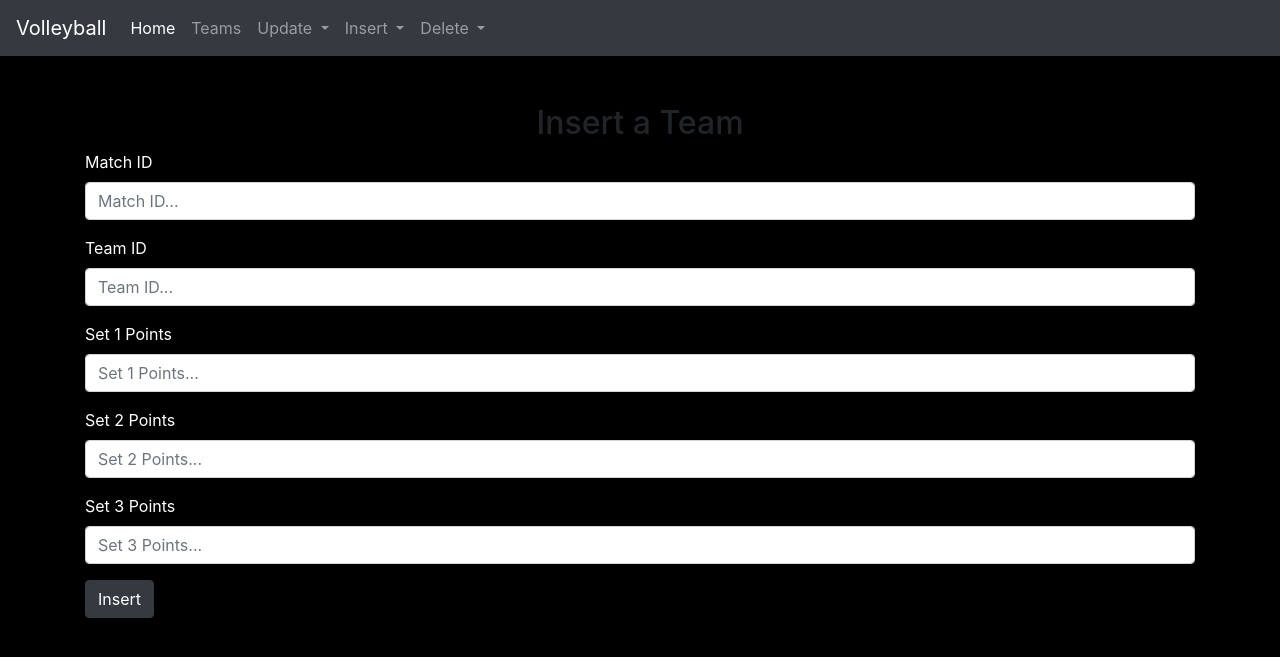
After one commit to DeLeon-coder/Volleyball-Games, a PHP site: page /Quarter_insert.php in a window 1280 px wide. The commit adds this page. Shown: the top 657 px of the page. Run offline with PHP 8.4, Linux system fonts and the light colour scheme; some libraries are stand-ins or nearby versions.

Commit message:
Add files via upload

```diff
--- /dev/null
+++ b/Volleyball/Quarter_insert.php
@@ -0,0 +1,176 @@
+<!DOCTYPE html>
+<html lang="en">
+<head>
+    <meta charset="UTF-8">
+    <meta name="viewport" content="width=device-width, initial-scale=1.0">
+    <title>Add a team</title>
+    <link rel="stylesheet" href="https://cdn.jsdelivr.net/npm/bootstrap@4.0.0/dist/css/bootstrap.min.css" integrity="sha384-Gn5384xqQ1aoWXA+058RXPxPg6fy4IWvTNh0E263XmFcJlSAwiGgFAW/dAiS6JXm" crossorigin="anonymous">
+    <link rel="stylesheet" href="style.css" type="text/css">
+</head>
+<body>
+    <nav class="navbar navbar-expand-lg navbar-dark bg-dark">
+        <a class="navbar-brand" href="Home.php">Volleyball</a>
+        <button class="navbar-toggler" type="button" data-toggle="collapse" data-target="#navbarSupportedContent" aria-controls="navbarSupportedContent" aria-expanded="false" aria-label="Toggle navigation">
+            <span class="navbar-toggler-icon"></span>
+        </button>
+        <div class="collapse navbar-collapse" id="navbarNavDropdown">
+            <ul class= "navbar-nav">
+                <li class="nav-item active">
+                    <a class="nav-link" href="Home.php">Home<span class="sr-only">(current)</span></a>
+                </li>
+
+                <li class="nav-item">
+                    <a class="nav-link" href="teams.php">Teams</a>
+                </li>
+
+                <li class="nav-item dropdown">
+                    <a class="nav-link dropdown-toggle" href="#" id="navbarDropdownMenuLink" data-toggle="dropdown" aria-haspopup="true" aria-expanded="false">
+                        Update
+                    </a>
+                    <div class="dropdown-menu" aria-labelledby="navbarDropdownMenuLink">
+                        <a class="dropdown-item" href="Quarter_update.php">Quarter Games</a>
+                        <a class="dropdown-item" href="#">Another action</a>
+                        <a class="dropdown-item" href="#">Something else here</a>
+                    </div>
+                </li>
+
+                <li class="nav-item dropdown">
+                    <a class="nav-link dropdown-toggle" href="#" id="navbarDropdownMenuLink" data-toggle="dropdown" aria-haspopup="true" aria-expanded="false">
+                        Insert
+                    </a>
+                    <div class="dropdown-menu" aria-labelledby="navbarDropdownMenuLink">
+                        <a class="dropdown-item" href="Quarter_insert.php">Quarter Games</a>
+                        <a class="dropdown-item" href="#">Another action</a>
+                        <a class="dropdown-item" href="#">Something else here</a>
+                    </div>
+                </li>
+                <li class="nav-item dropdown">
+                    <a class="nav-link dropdown-toggle" href="#" id="navbarDropdownMenuLink" data-toggle="dropdown" aria-haspopup="true" aria-expanded="false">
+                        Delete
+                    </a>
+                    <div class="dropdown-menu" aria-labelledby="navbarDropdownMenuLink">
+                        <a class="dropdown-item" href="#">Action</a>
+                        <a class="dropdown-item" href="#">Another action</a>
+                        <a class="dropdown-item" href="#">Something else here</a>
+                    </div>
+                </li>
+            </ul>
+        </div>
+    </nav>
+    <br>
+    <br>
+    <script src="https://code.jquery.com/jquery-3.2.1.slim.min.js" integrity="sha384-KJ3o2DKtIkvYIK3UENzmM7KCkRr/rE9/Qpg6aAZGJwFDMVNA/GpGFF93hXpG5KkN" crossorigin="anonymous"></script>
+    <script src="https://cdn.jsdelivr.net/npm/popper.js@1.12.9/dist/umd/popper.min.js" integrity="sha384-ApNbgh9B+Y1QKtv3Rn7W3mgPxhU9K/ScQsAP7hUibX39j7fakFPskvXusvfa0b4Q" crossorigin="anonymous"></script>
+    <script src="https://cdn.jsdelivr.net/npm/bootstrap@4.0.0/dist/js/bootstrap.min.js" integrity="sha384-JZR6Spejh4U02d8jOt6vLEHfe/JQGiRRSQQxSfFWpi1MquVdAyjUar5+76PVCmYl" crossorigin="anonymous"></script>
+</body>
+</html>
+
+<?php
+// Set the page title
+$page_title = 'Input Teams';
+
+if($_SERVER['REQUEST_METHOD'] == 'POST'){
+
+    require('connect.inc'); //Connect to DB
+
+    $errors = array(); //Initialize an Error
+
+    //Check for ID
+    if(empty($_POST['team_id'])) {
+        $errors[] = 'You did not input an ID';
+    } else {
+        $id = mysqli_real_escape_string($conn, trim($_POST['team_id']));
+    }
+
+    //Check for match_id
+    if(empty($_POST['match_id'])) {
+        $errors[] = 'You did not input a match ID';
+    } else {
+        $match_id = mysqli_real_escape_string($conn, trim($_POST['match_id']));
+    }
+
+    //Check for set 1 points
+    if(empty($_POST['set_1_points'])) {
+        $errors[] = 'You did not input set 1 points';
+    } else {
+        $set1 = mysqli_real_escape_string($conn, trim($_POST['set_1_points']));
+    }
+
+    //Check for set 2 points
+    if(empty($_POST['set_2_points'])) {
+        $errors[] = 'You did not input set 2 points';
+    } else {
+        $set2 = mysqli_real_escape_string($conn, trim($_POST['set_2_points']));
+    }
+
+    //Check for set 3 points
+    if(empty($_POST['set_3_points'])) {
+        $errors[] = 'You did not input set 3 points';
+    } else {
+        $set3 = mysqli_real_escape_string($conn, trim($_POST['set_3_points']));
+    }
+
+    if(empty($errors)) { //If everything is OK
+        //Input the team into the db
+
+        //Make the Query
+        $q = "INSERT INTO quarter_point_table (match_id, team_id, set_1_points, set_2_points, set_3_points)
+              VALUES ('$match_id', '$id', '$set1', '$set2', '$set3')";
+        $r = @mysqli_query($conn, $q); //Run the Query
+
+        if ($r) { // If it ran ok
+            //Print a success message
+            echo '<h1>Thank You</h1>
+                  <p>The team is now registered</p><p><br /></p>';
+        } else { //If did not run ok
+            //Public Message
+            echo '<h1> System Error</h1>
+                  <p class="error"> The team was not inputted due to a system error.</p>';
+
+            //Debugging Message
+            echo '<p>' . mysqli_error($conn) . '<br /><br />Query: ' . $q . '</p>';
+        } //End of if ($r)
+
+        mysqli_close($conn); //Close the DB connection
+        exit(); //Quit the script
+    } else { // Report the errors
+        echo '<h1>Error!</h1>
+              <p class="error"> The following errors occurred:<br />';
+        foreach ($errors as $msg) { //Print each error
+            echo "- $msg<br />\n";
+        }
+        echo '</p><p>Please try again.</p><p><br /></p>';
+    } //End of if (empty($errors))
+} // End of the main submit conditional
+?>
+<form action="Quarter_insert.php" method="post">
+    <div class="container">
+        <h2 class="text-center">Insert a Team</h2>
+        <div class="form-group">
+            <label for="match_id">Match ID</label>
+            <input type="text" class="form-control" id="match_id" name="match_id" size="10" placeholder="Match ID..." value="<?php if (isset($_POST['match_id'])) echo htmlspecialchars($_POST['match_id']); ?>" />
+        </div>
+
+        <div class="form-group">
+            <label for="team_id">Team ID</label>
+            <input type="text" class="form-control" id="team_id" name="team_id" size="10" placeholder="Team ID..." value="<?php if (isset($_POST['team_id'])) echo htmlspecialchars($_POST['team_id']); ?>" />
+        </div>
+
+        <div class="form-group">
+            <label for="set_1_points">Set 1 Points</label>
+            <input type="text" class="form-control" id="set_1_points" name="set_1_points" size="10" placeholder="Set 1 Points..." value="<?php if (isset($_POST['set_1_points'])) echo htmlspecialchars($_POST['set_1_points']); ?>" />
+        </div>
+
+        <div class="form-group">
+            <label for="set_2_points">Set 2 Points</label>
+            <input type="text" class="form-control" id="set_2_points" name="set_2_points" size="10" placeholder="Set 2 Points..." value="<?php if (isset($_POST['set_2_points'])) echo htmlspecialchars($_POST['set_2_points']); ?>" />
+        </div>
+
+        <div class="form-group">
+            <label for="set_3_points">Set 3 Points</label>
+            <input type="text" class="form-control" id="set_3_points" name="set_3_points" size="10" placeholder="Set 3 Points..." value="<?php if (isset($_POST['set_3_points'])) echo htmlspecialchars($_POST['set_3_points']); ?>" />
+        </div>
+
+        <button type="submit" class="btn btn-dark">Insert</button>
+    </div>
+</form>
--- /dev/null
+++ b/Volleyball/style.css
@@ -0,0 +1,15 @@
+/*nav/body css*/
+body{
+    background-color:black;
+    /*margin: 0px;
+    align-items: center;
+    justify-content: center;*/
+}
+h1{
+    text-align:center;
+    color: white;
+}
+
+label{
+    color:white
+}
```
Also changed, not shown: Volleyball/Home.php (added, +88 -0 lines), Volleyball/Volleybal.sql (+76 -21 lines), Volleyball/index.php (+11 -39 lines), Volleyball/team_insert.php (added, +154 -0 lines), Volleyball/update.php (+27 -12 lines).
